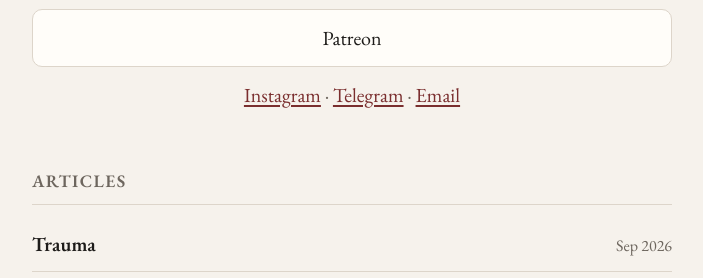
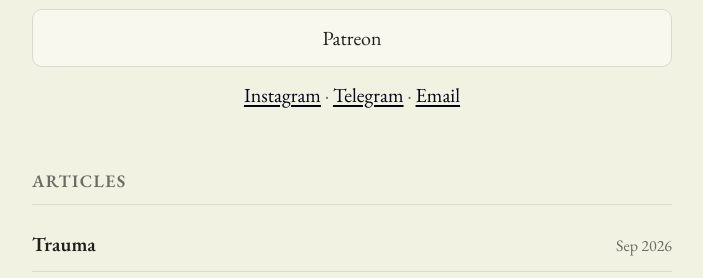
Before and after one commit to dialectmaterial/dialectmaterial.github.io, a Jekyll site: the page built from index.html, in a window 1280 px wide. Shown: the part 566-844 px from the top of the page, without its empty margins (288-991 px from the left). Built offline with Jekyll 4.4.1, drawn with Linux system fonts in a browser that asks for light colours.

Commit message:
Use the Actual Spirit Substack colours (creme, no dark mode)
Co-Authored-By: Claude Opus 5.5 <noreply@anthropic.com>

```diff
--- a/assets/style.css
+++ b/assets/style.css
@@ -1,21 +1,12 @@
+/* Colours taken from the Actual Spirit Substack theme */
 :root {
-  --bg: #f6f2ec;
-  --text: #1d1b19;
-  --muted: #6d665e;
-  --line: #ddd5ca;
-  --accent: #7a2e2e;
-  --card: #fffdf9;
-  color-scheme: light dark;
-}
-@media (prefers-color-scheme: dark) {
-  :root {
-    --bg: #161514;
-    --text: #e9e4dc;
-    --muted: #9b948a;
-    --line: #34312d;
-    --accent: #d99a8a;
-    --card: #1f1d1b;
-  }
+  --bg: #f2f2e3;
+  --text: #1f201c;
+  --muted: #6b6c64;
+  --line: #dadacc;
+  --accent: #020617;
+  --card: #f8f8ee;
+  color-scheme: light;
 }
 
 * { box-sizing: border-box; }
```
